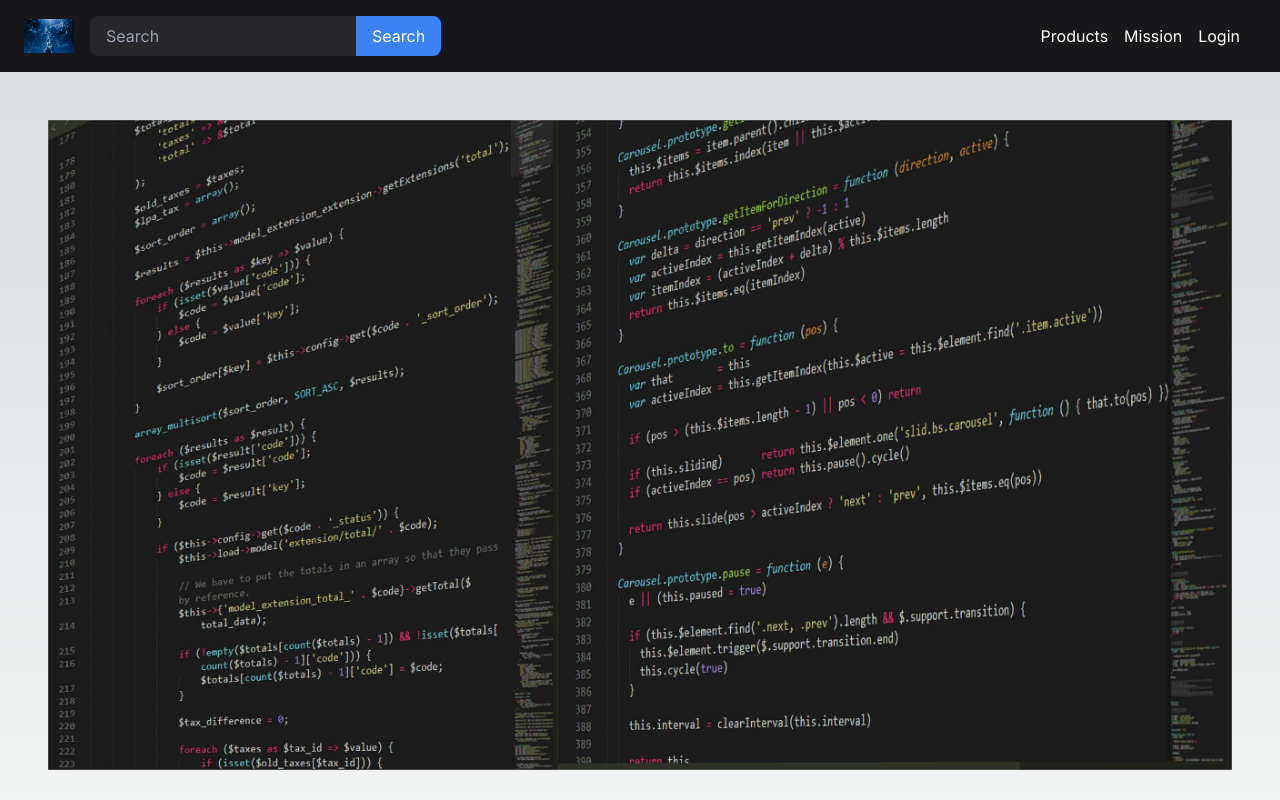
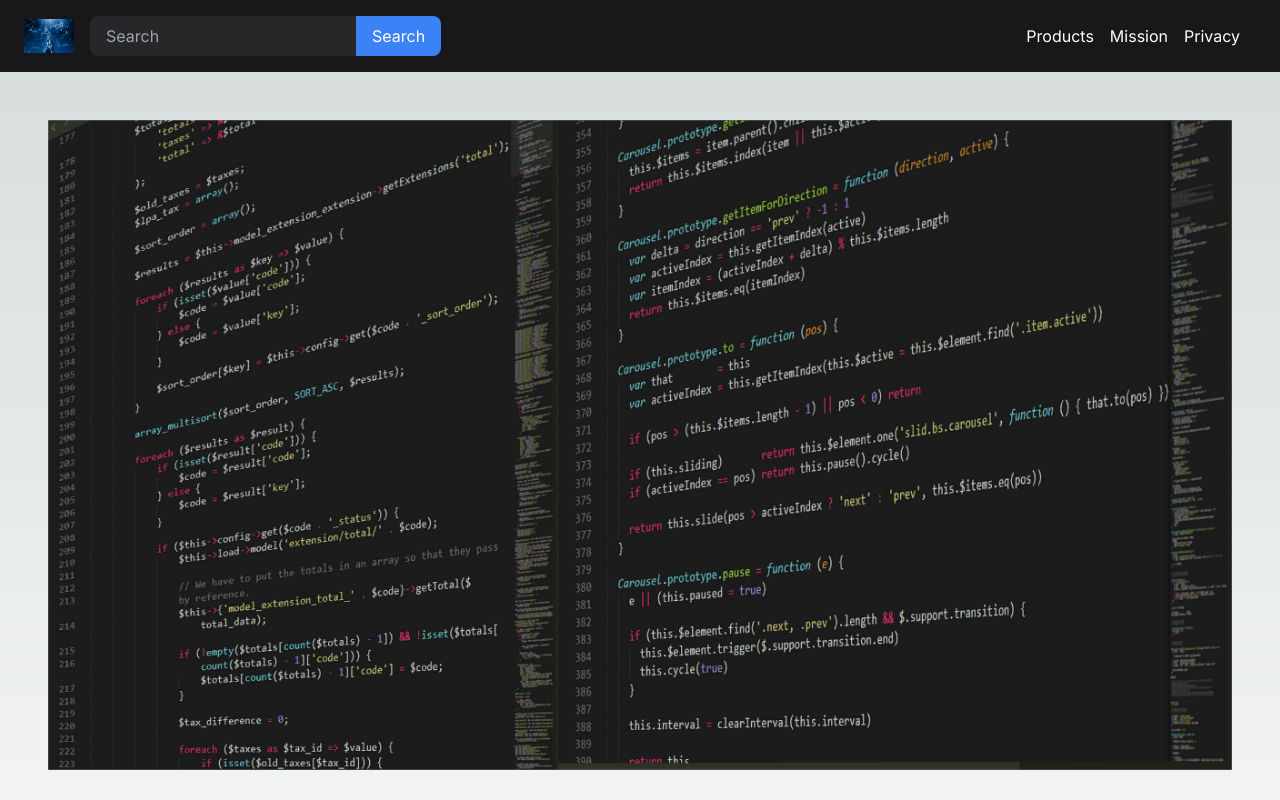
Before and after one commit to mbanik2117/noethertech, a Next.js app: page / in a window 1280 px wide. Shown: the top 800 px of the page. Built offline with nearby package versions, Linux system fonts and the light colour scheme.

Commit message:
Update Navbar.tsx

```diff
--- a/app/components/Navbar.tsx
+++ b/app/components/Navbar.tsx
@@ -28,8 +28,8 @@ const Navbar: React.FC = () => {
         <Link href="/mission" className="mr-4">
           Mission
         </Link>
-        <Link href="/login" className="mr-4">
-          Login
+        <Link href="/privacy" className="mr-4">
+          Privacy
         </Link>
       </div>
     </nav>
```
